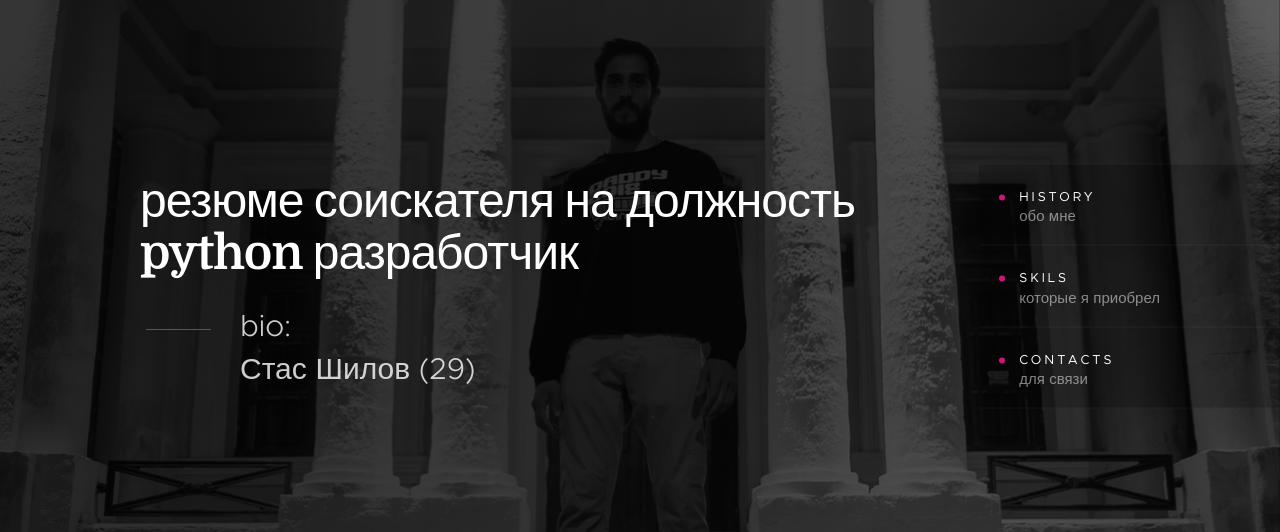
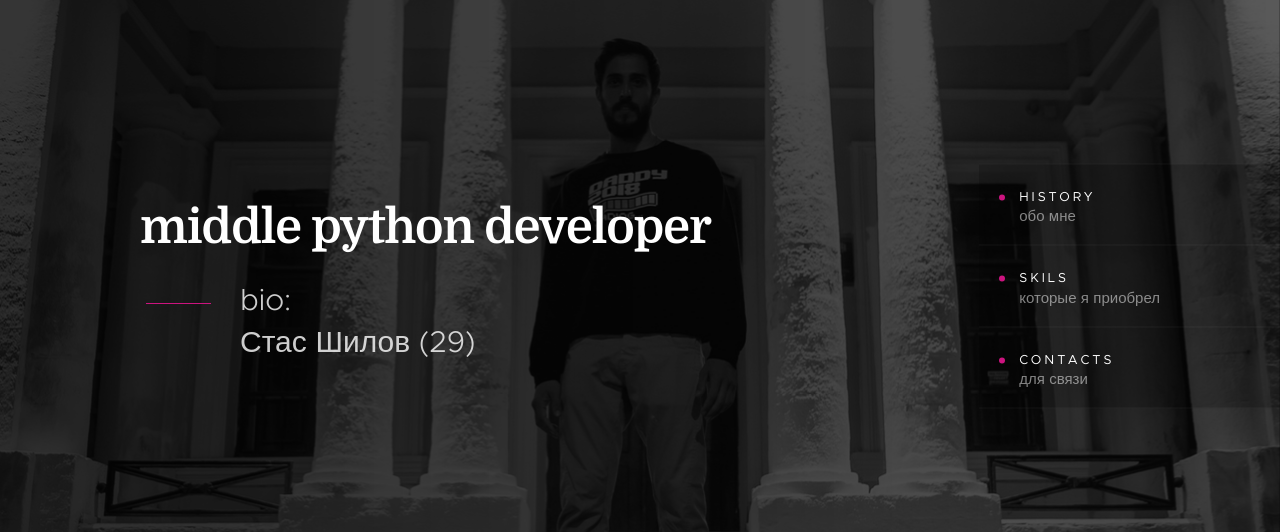
Before and after one commit to stanley0707/web-collabora, a plain HTML site: page index.html in a window 1280 px wide. Shown: the part 114-646 px from the top of the page. Drawn offline with Linux system fonts and the light colour scheme; files whose address does not match are found by name.

Commit message:
re_write

```diff
--- a/index.html
+++ b/index.html
@@ -88,7 +88,7 @@
 
             <div class="row home-content__main">
                 <h1>
-                резюме соискателя на должность python разработчик <br>
+                middle python developer<br>
                 </h1>
 
                 <p>
```
